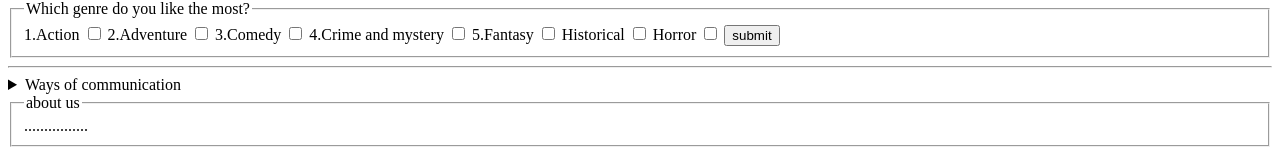
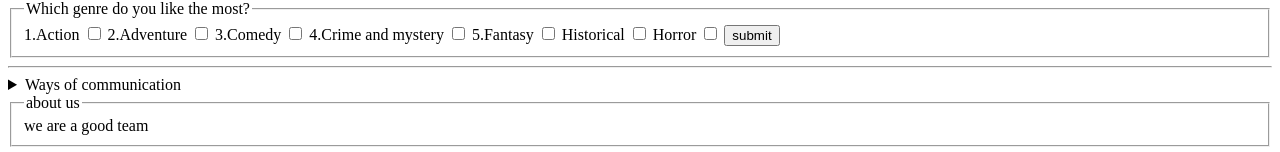
Before and after one commit to mahdi-eskandari/project-qa, a plain HTML site: page home/home.html in a window 1280 px wide. Shown: the part 3501-3653 px from the top of the page. Drawn offline with Linux system fonts and the light colour scheme.

Commit message:
fix home text

```diff
--- a/home/home.html
+++ b/home/home.html
@@ -205,7 +205,7 @@
       </details>
       <fieldset>
         <legend>about us</legend>
-        ................
+        we are a  good team
       </fieldset>
     </footer>
   </body>
```
